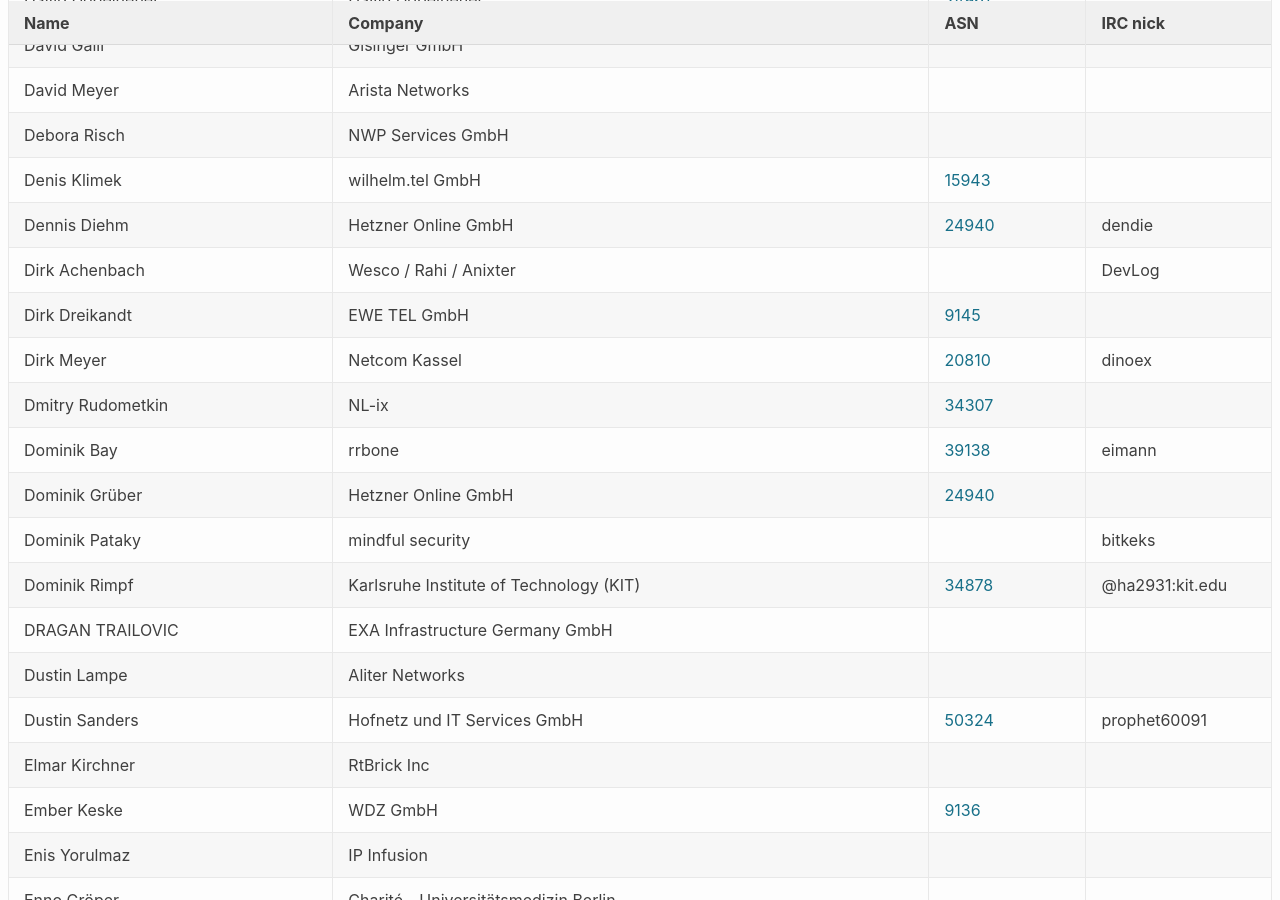
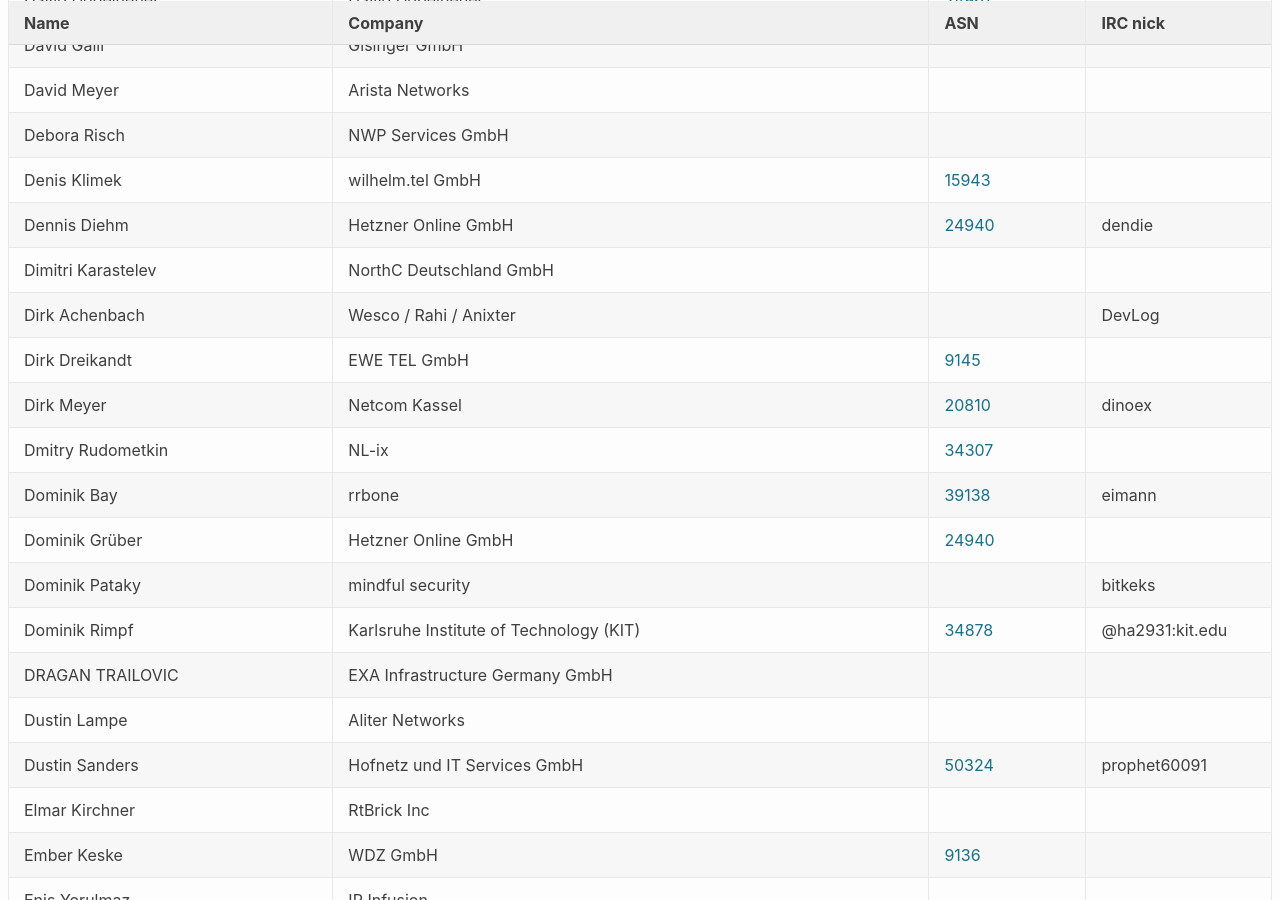
Before and after one commit to denog/pretix-attendeelist, a Jekyll site: the page built from denog15/index.md, in a window 1280 px wide and 900 px high, scrolled down 4519 px. Built offline with Jekyll 4.4.1, drawn with Linux system fonts in a browser that asks for light colours.

Commit message:
Latest data: Mon Nov 13 15:28:13 UTC 2023

```diff
--- a/_data/attendees_denog15_onsite.json
+++ b/_data/attendees_denog15_onsite.json
@@ -612,6 +612,12 @@
     "asn": "24940"
   },
   {
+    "name": "Dimitri Karastelev",
+    "company": "NorthC Deutschland GmbH",
+    "irc": null,
+    "asn": null
+  },
+  {
     "name": "Dirk Achenbach",
     "company": "Wesco / Rahi / Anixter",
     "irc": "DevLog",
```
